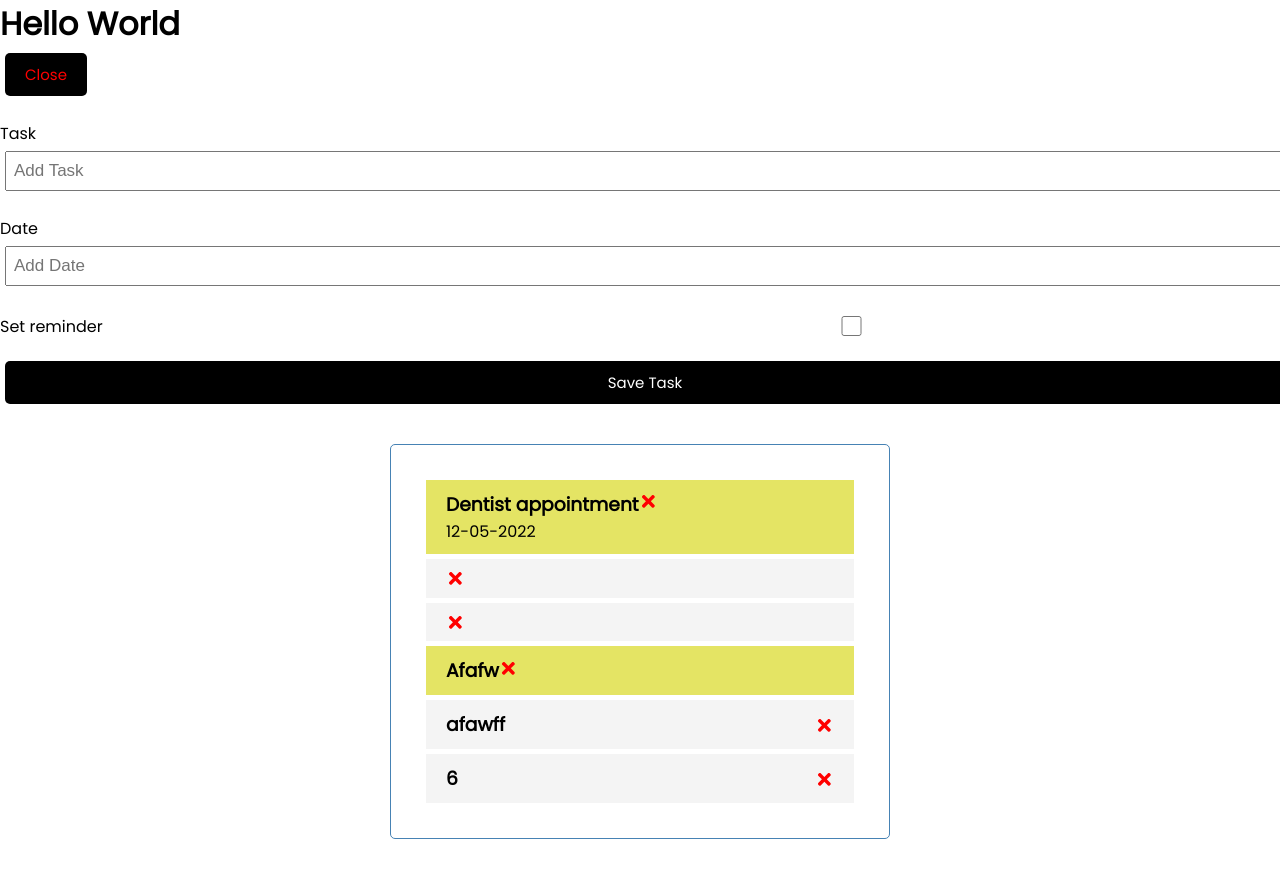
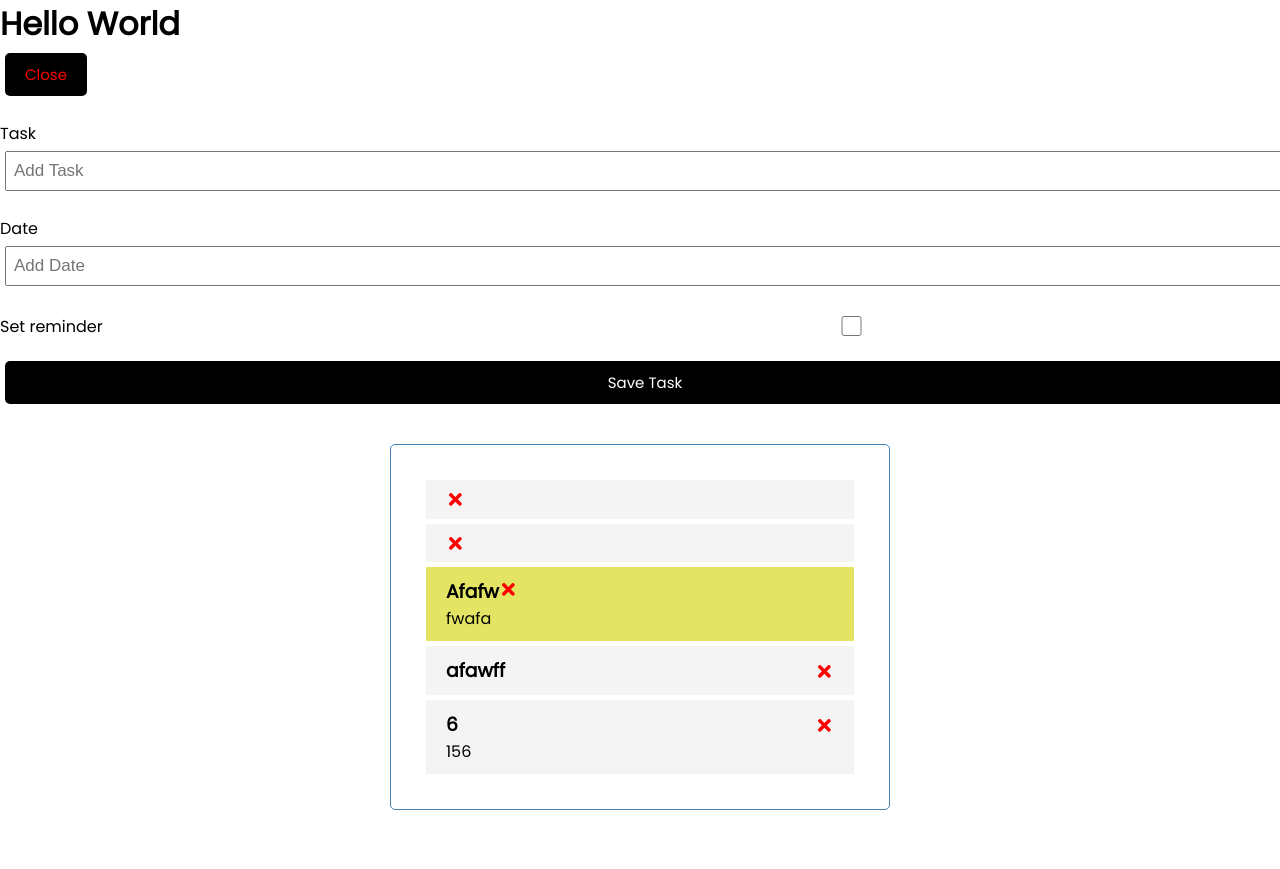
Before and after one commit to Martin-1997/react-playground, a React (Create React App) app: page / in a window 1280 px wide. After the commit the page ends 840 px from the top, so only its background shows below. Built offline with nearby package versions, Linux system fonts and the light colour scheme; data requests are answered from the project's data file.

Commit message:
Added db.json to .gitignore, fixed issue with non displaying the date

```diff
--- a/db.json
+++ b/db.json
@@ -1,11 +1,5 @@
 {
   "tasks": [
-    {
-      "id": 1,
-      "text": "Dentist appointment",
-      "day": "12-05-2022",
-      "reminder": true
-    },
     {
       "id": 3
     },
--- a/src/components/Task.js
+++ b/src/components/Task.js
@@ -8,7 +8,7 @@ const Task = (props) => {
             <h3>{task.text}
                 <FaTimes style={{ color: 'red', cursor: 'pointer' }}
                     onClick={() => props.onDelete(task.id)} /></h3>
-            <p>{task.day}</p>
+            <p>{task.date}</p>
         </div>
     );
 }
```
Also changed, not shown: 1 other file (tests, documents, lock files or other folders).
